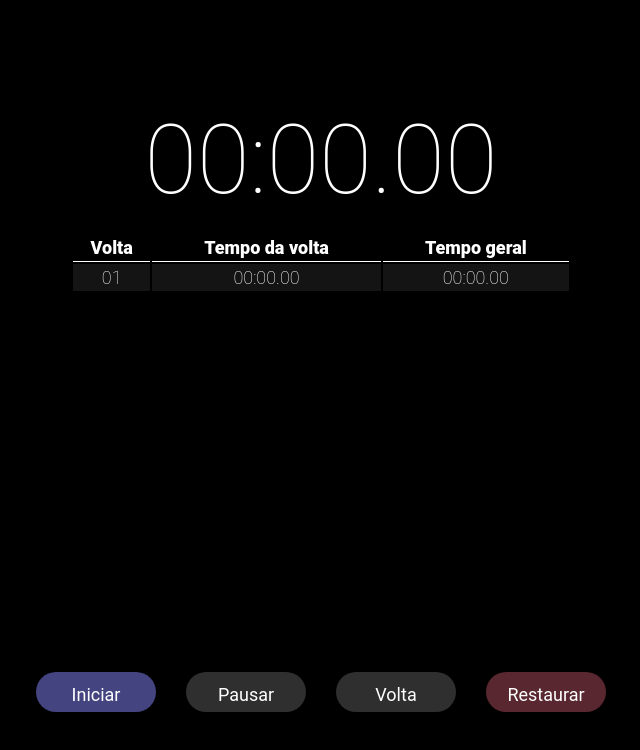
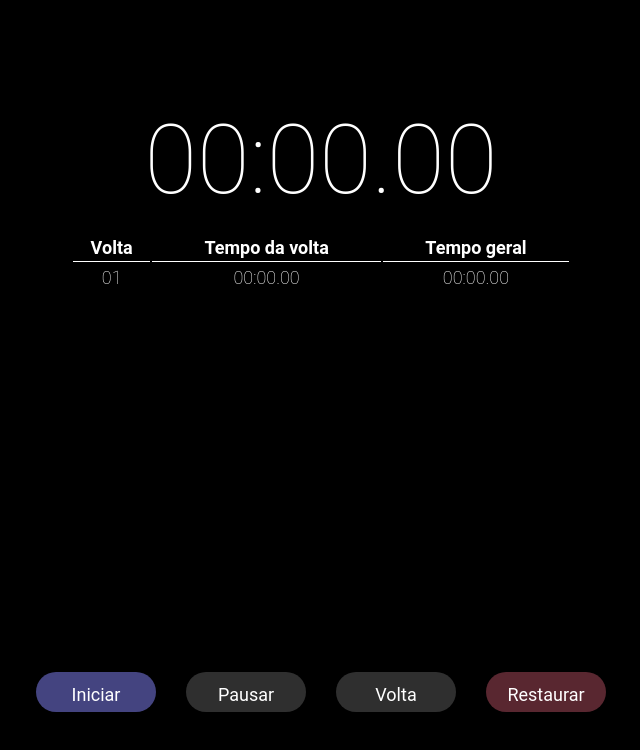
Before and after one commit to flp-pcll/stopwatch, a React (Create React App) app: page / in a window 1280 px wide. Both pictures are taken after a click on the button "Volta". Shown: the top 750 px of the page, without its empty margins (319-959 px from the left). Built offline with nearby package versions, Linux system fonts and the light colour scheme.

Commit message:
fixed table style

```diff
--- a/src/components/Laps/Laps.js
+++ b/src/components/Laps/Laps.js
@@ -7,8 +7,6 @@ const Section = styled.section`
     height: 50vh;
     width: 500px;
     overflow-y: auto;
-    overflow-x: hidden;
-
 `;
 
 function Laps({lapsList}) {
--- a/src/components/Laps/LapsTable.js
+++ b/src/components/Laps/LapsTable.js
@@ -3,27 +3,42 @@ import styled from "styled-components";
 import LapsData from "./LapsData";
 
 const Table = styled.table`
+    width: 100%;
     text-align: center;
-    width: 500px;
 
-    & thead {
-        width: 100%
+`;
+
+const TableHeader = styled.tr`
+    position: relative;
+    border: 1px solid white;
+
+     & :before {
+        position: absolute;
+        top: 0;
+        left: 0;
+        width: 100%;
+        height: 2px;
+        background-color: orange;
+        z-index: 3000;
     }
 
-    & tbody {
-        background-color: magenta;
-        background-color: #141414;
-    }
 `;
 
-
-const TableHeader = styled.tr`
-    border: none;
+const TableHead = styled.thead`
+    position: sticky;
+    top: 0;
+    background-color: #000;
 
     & th {
-        font-weight: 800;
-        border-bottom: 1px solid #fff;
+        position: sticky;
+        top: 0;
+        border-bottom: 1px solid white;
     }
+
+`;
+
+const TableBody = styled.tbody`
+
 `;
 
 function LapsTable(props) {
@@ -36,16 +51,16 @@ function LapsTable(props) {
 
     return (
         <Table>
-            <thead>
+            <TableHead>
                 <TableHeader name="header">
                     <th>Volta</th>
                     <th>Tempo da volta</th>
                     <th>Tempo geral</th>
                 </TableHeader>
-            </thead>
-            <tbody>
+            </TableHead>
+            <TableBody>
                 {laps}
-            </tbody>
+            </TableBody>
         </Table >
     );
 };
```
